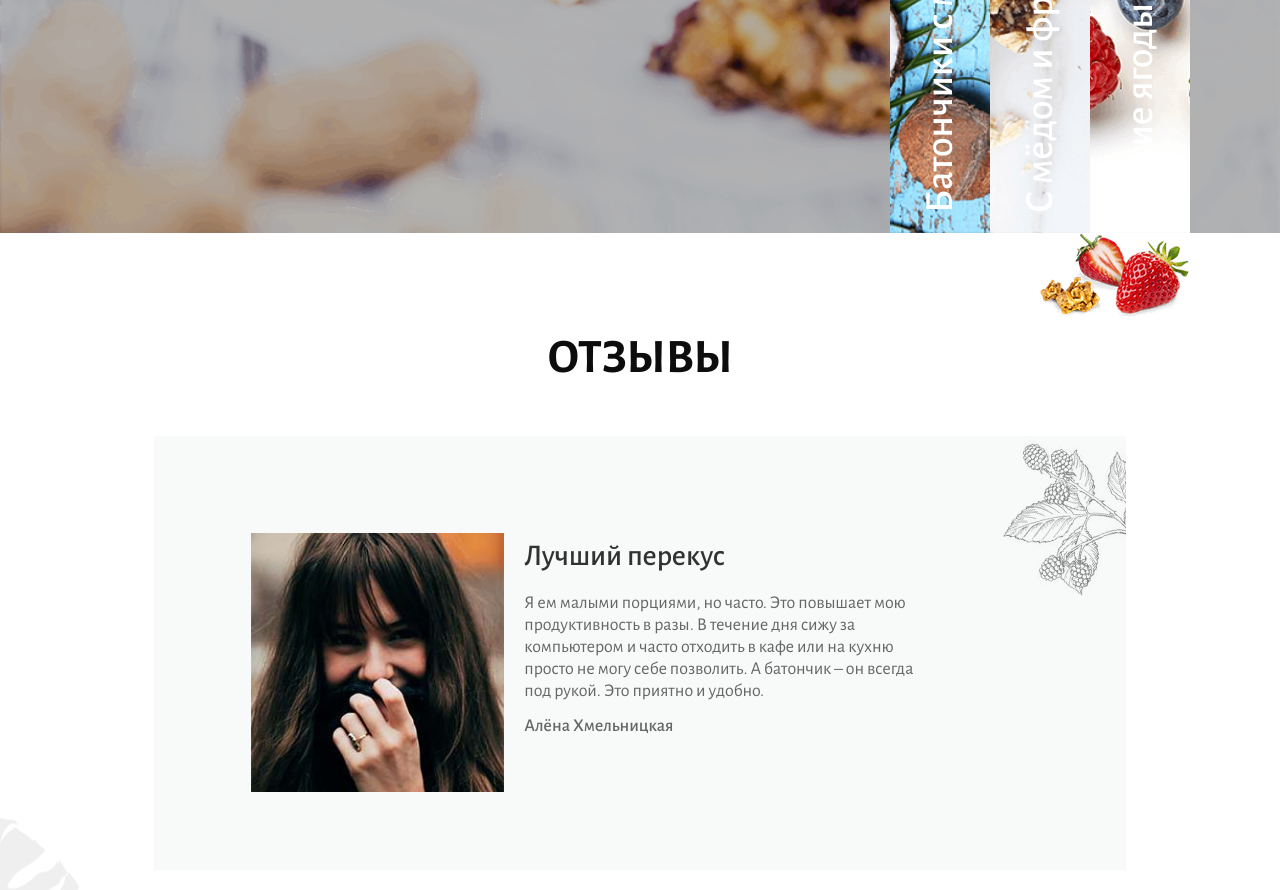
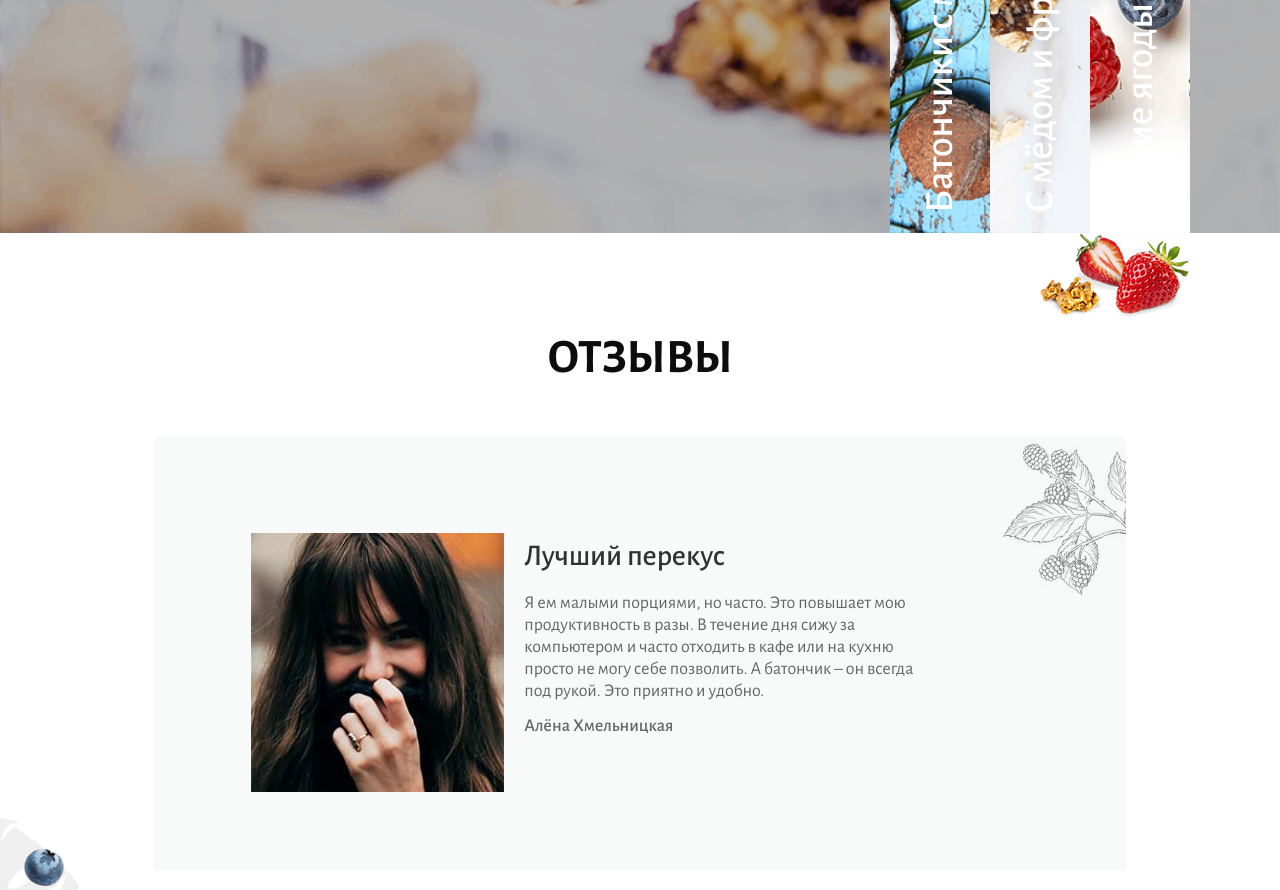
Before and after one commit to echonok/loftschool-project2-chocco, a plain HTML site: page index.html in a window 1280 px wide. Shown: the part 3767-4657 px from the top of the page. Drawn offline with Linux system fonts and the light colour scheme.

Commit message:
правки

```diff
--- a/css/blocks/reviews.scss
+++ b/css/blocks/reviews.scss
@@ -4,12 +4,15 @@
   */
   background:
     url('/img/reviews/berrie-reviews-bg.png') 92% 0%,
+    url('/img/reviews/berries-reviews-bg.png') 0% 100%,
     url('/img/reviews/reviews-bg.png') 0% 122%;
   background-repeat: no-repeat;
+
   display: flex;
   flex-direction: column;
 }
 
+/*
 .reviews:after {
   position: absolute;
   content: '';
@@ -21,6 +24,7 @@
   background-repeat: no-repeat;
   z-index: 2;
 }
+*/
 
 .reviews__title {
   //padding-top: 3%;
```
Also changed, not shown: css/misc/main.css.
